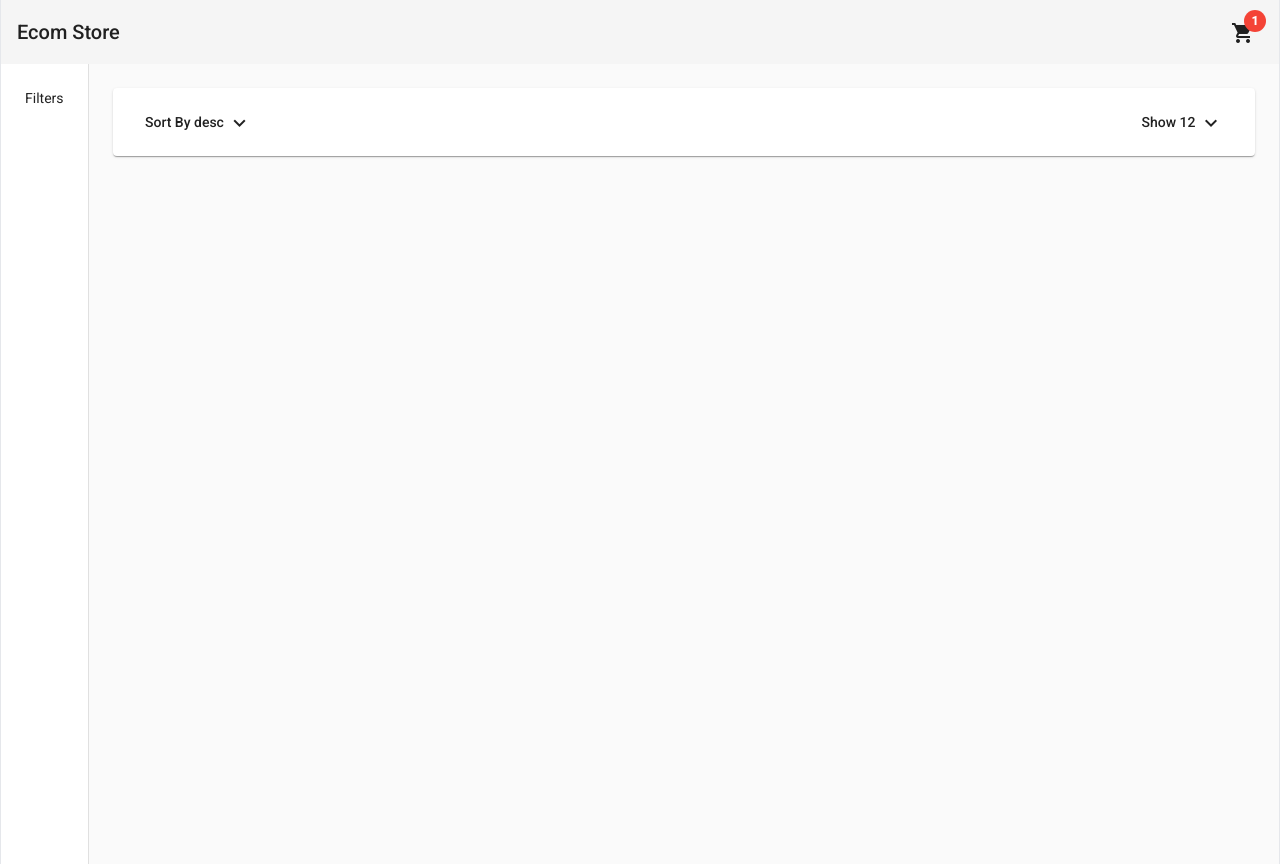
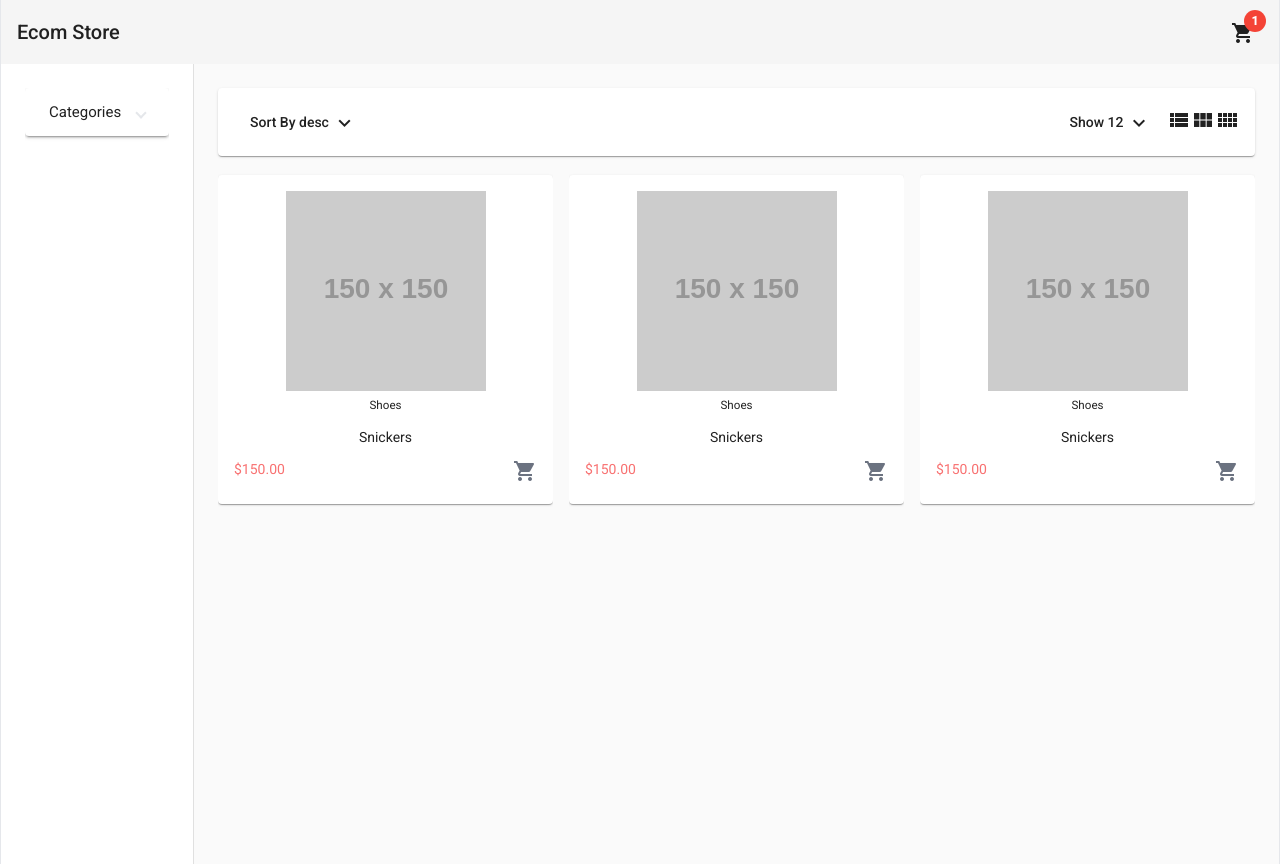
Before and after one commit to MasonT001/Ecommerce-Store, an Angular app: page /home in a window 1280 px wide. Built offline with nearby package versions, Linux system fonts and the light colour scheme.

Commit message:
home page styling + static logic complete

```diff
--- a/src/app/app.module.ts
+++ b/src/app/app.module.ts
@@ -20,13 +20,17 @@
 import { HeaderComponent } from './components/header/header.component';
 import { HomeComponent } from './pages/home/home.component';
 import { ProductsHeaderComponent } from './pages/home/components/products-header/products-header.component';
+import { FiltersComponent } from './pages/home/components/filters/filters.component';
+import { ProductBoxComponent } from './pages/home/components/product-box/product-box.component';
 
 @NgModule({
   declarations: [
     AppComponent,
     HeaderComponent,
     HomeComponent,
-    ProductsHeaderComponent
+    ProductsHeaderComponent,
+    FiltersComponent,
+    ProductBoxComponent
   ],
   imports: [
     BrowserModule,
--- a/src/app/components/header/header.component.html
+++ b/src/app/components/header/header.component.html
@@ -34,7 +34,7 @@
                 <button
                 routerLink="cart"
                 class="bg-green-600 text-white rounded-full w-9 h-9">
-                    <mat-icon>remove_shopping_cart</mat-icon>
+                    <mat-icon>shopping_cart</mat-icon>
                 </button>
             </div>
         </div>
--- /dev/null
+++ b/src/app/pages/home/components/filters/filters.component.html
@@ -0,0 +1,12 @@
+<mat-expansion-panel *ngIf="categories">
+    <mat-expansion-panel-header>
+        <mat-panel-title>
+            Categories
+        </mat-panel-title>
+    </mat-expansion-panel-header>
+    <mat-selection-list [multiple]="false">
+        <mat-list-option *ngFor="let category of categories" [value]="category">
+            <button (click)="onShowCategory(category)">{{category}}</button>
+        </mat-list-option>
+    </mat-selection-list>
+</mat-expansion-panel>
--- /dev/null
+++ b/src/app/pages/home/components/filters/filters.component.ts
@@ -0,0 +1,21 @@
+import { Component, OnInit, Output, EventEmitter } from '@angular/core';
+
+@Component({
+  selector: 'app-filters',
+  templateUrl: 'filters.component.html'
+
+})
+export class FiltersComponent implements OnInit {
+  @Output() showCategory = new EventEmitter<string>()
+
+  categories = ['shoes', 'sports'];
+
+  constructor() { }
+
+  ngOnInit(): void {
+  }
+
+  onShowCategory(category: string): void {
+    this.showCategory.emit(category)
+  }
+}
--- /dev/null
+++ b/src/app/pages/home/components/product-box/product-box.component.html
@@ -0,0 +1,18 @@
+<mat-card [ngClass]="{'text-center': !fullWidthMode}">
+    <div [ngClass]="{flex: fullWidthMode}">
+        <img class="mb-1 mx-auto h-[200px]" src="https://via.placeholder.com/150" [ngClass]="{'h-200px': !fullWidthMode, 'h-[360px]': fullWidthMode}">
+        <div class="w-full" [ngClass]="{'px-8 flex flex-col justify-between': fullWidthMode}">
+            <div>
+                <h5>Shoes</h5>
+                <p class="truncate hover:whitespace-normal">Snickers</p>
+                <p *ngIf="fullWidthMode">Description</p>
+            </div>
+            <div class="flex justify-between">
+                <span class="text-red-400">{{ '150' | currency}}</span>
+                <button>
+                    <mat-icon class="text-gray-500">shopping_cart</mat-icon>
+                </button>
+            </div>
+        </div>
+    </div>
+</mat-card>
--- /dev/null
+++ b/src/app/pages/home/components/product-box/product-box.component.ts
@@ -0,0 +1,14 @@
+import { Component, OnInit, Input } from '@angular/core';
+
+@Component({
+  selector: 'app-product-box',
+  templateUrl: './product-box.component.html'
+})
+export class ProductBoxComponent implements OnInit {
+  @Input() fullWidthMode = false
+  constructor() { }
+
+  ngOnInit(): void {
+  }
+
+}
--- a/src/app/pages/home/components/products-header/products-header.component.html
+++ b/src/app/pages/home/components/products-header/products-header.component.html
@@ -22,6 +22,15 @@
                     <button mat-menu-item (click)="onItemsUpdated(36)">36</button>
                 </mat-menu>
             </div>
+            <button (click)="onColumnsUpdated(1)">
+                <mat-icon>view_list</mat-icon>
+            </button>
+            <button (click)="onColumnsUpdated(3)">
+                <mat-icon>view_module</mat-icon>
+            </button>
+            <button (click)="onColumnsUpdated(4)">
+                <mat-icon>view_comfy</mat-icon>
+            </button>
         </div>
     </div>
 </mat-card>
--- a/src/app/pages/home/components/products-header/products-header.component.ts
+++ b/src/app/pages/home/components/products-header/products-header.component.ts
@@ -1,4 +1,4 @@
-import { Component, OnInit } from '@angular/core';
+import { Component, OnInit, Output, EventEmitter } from '@angular/core';
 
 @Component({
   selector: 'app-products-header',
@@ -7,7 +7,9 @@
   ]
 })
 export class ProductsHeaderComponent implements OnInit {
-    itemsShowCount = 12
+  @Output() columnsCountChange =  new EventEmitter<number>()
+  itemsShowCount = 12
+
     sort = 'desc'
   constructor() { }
 
@@ -22,4 +24,8 @@
   onItemsUpdated(count: number): void {
     this.itemsShowCount = count
   }
+
+  onColumnsUpdated(columnNumber: number): void {
+    this.columnsCountChange.emit(columnNumber)
+  }
 }
--- a/src/app/pages/home/home.component.html
+++ b/src/app/pages/home/home.component.html
@@ -1,9 +1,20 @@
 <mat-drawer-container [autosize]="true" class="min-h-full max-w-7xl mx-auto border-x"
 >
     <mat-drawer mode="side" opened class="p-6">
-        <div>Filters</div>
+        <app-filters (showCategory)="onShowCategory($event)"></app-filters>
     </mat-drawer>
     <mat-drawer-content class="p-6">
-        <app-products-header></app-products-header>
+        <app-products-header (columnsCountChange)="onColumnsCountChange($event)"></app-products-header>
+        <mat-grid-list gutterSize="16" [cols]="cols" [rowHeight]="rowHeight">
+            <mat-grid-tile>
+                <app-product-box class="w-full" [fullWidthMode]="cols === 1"></app-product-box>
+            </mat-grid-tile>
+            <mat-grid-tile>
+                <app-product-box class="w-full" [fullWidthMode]="cols === 1"></app-product-box>
+            </mat-grid-tile>
+            <mat-grid-tile>
+                <app-product-box class="w-full" [fullWidthMode]="cols === 1"></app-product-box>
+            </mat-grid-tile>
+        </mat-grid-list>
     </mat-drawer-content>
 </mat-drawer-container>
--- a/src/app/pages/home/home.component.ts
+++ b/src/app/pages/home/home.component.ts
@@ -1,16 +1,28 @@
 import { Component, OnInit } from '@angular/core';
 
+
+const row_height: { [id:number]: number } = {1: 400, 3: 335, 4: 350 }
 @Component({
   selector: 'app-home',
-  templateUrl: './home.component.html',
-  styles: [
-  ]
+  templateUrl: './home.component.html'
 })
 export class HomeComponent implements OnInit {
-
+  cols = 3
+  rowHeight = row_height[this.cols]
+  category: string | undefined;
   constructor() { }
 
   ngOnInit(): void {
   }
 
+  onColumnsCountChange(colsNumber: number): void {
+    this.cols = colsNumber
+    this.rowHeight = row_height[this.cols]
+
+  }
+
+  onShowCategory(newCategory: string): void {
+    this.category = newCategory;
+  }
+
 }
```
